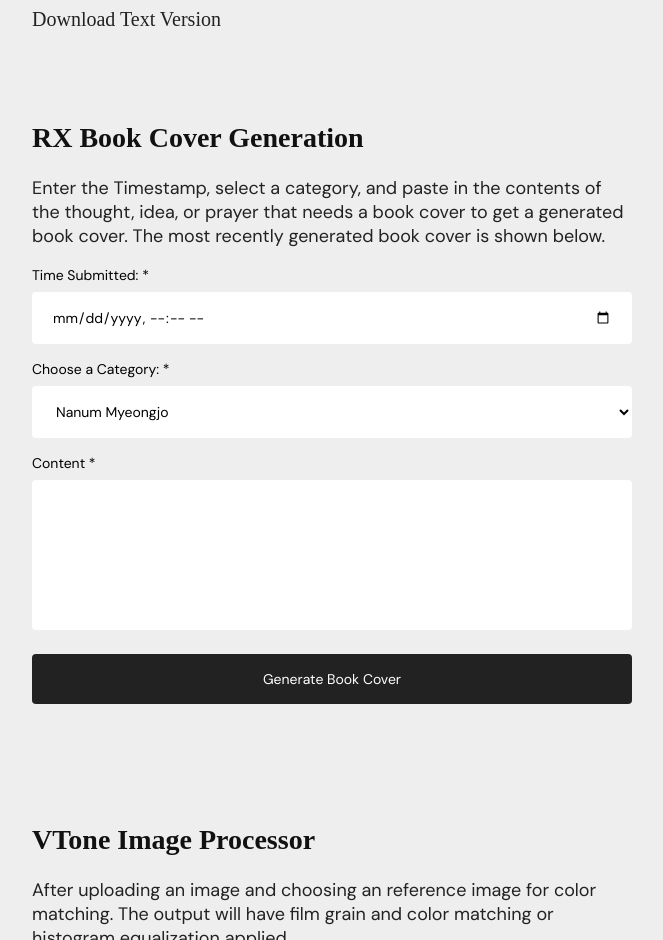
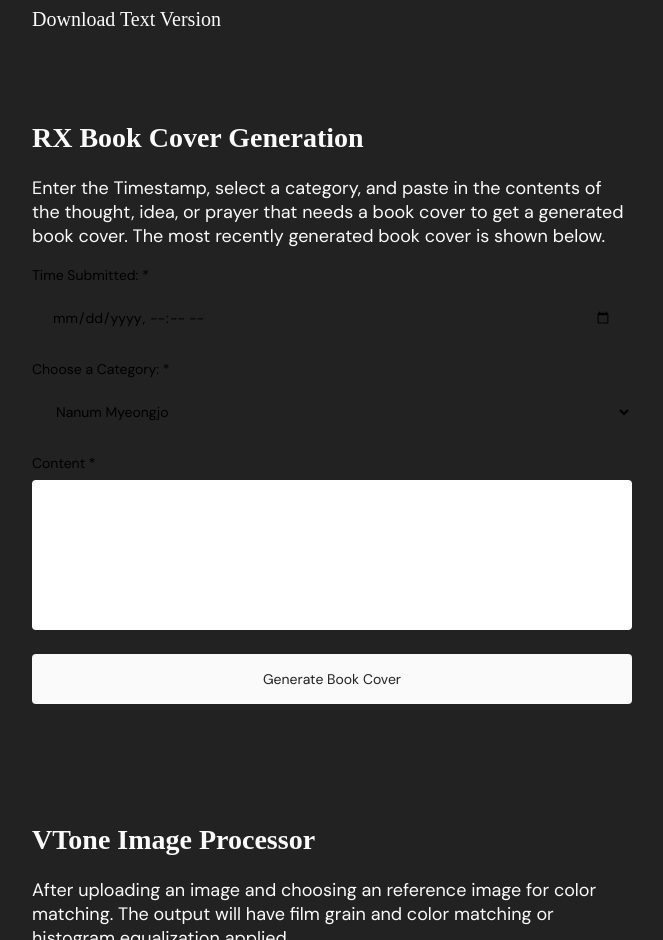
Before and after one commit to RX1334/VTone-Website, a plain HTML site: page index.html in a window 1280 px wide. Shown: the part 1860-2800 px from the top of the page, without its empty margins (308-971 px from the left). Drawn offline with nearby package versions, Linux system fonts and the light colour scheme; a script that the page names is missing; a web font is replaced by a local one.

Commit message:
Darkmode Optimization

```diff
--- a/styles.css
+++ b/styles.css
@@ -1,5 +1,5 @@
 body {
-  background-color: #eee;
+  background-color: #222;
 }
 
 h1 {
@@ -9,7 +9,7 @@ h1 {
   margin-bottom: 12px;
   margin-top: 0px;
 
-  color: #111;
+  color: #fafafa;
 }
 
 h2 {
@@ -18,7 +18,7 @@ h2 {
   line-height: 32px;
   margin-bottom: 4px;
 
-  color: #111;
+  color: #fafafa;
 }
 
 p {
@@ -26,7 +26,7 @@ p {
   font-size: 18px;
   line-height: 24px;
 
-  color: #222;
+  color: #fafafa;
 }
 
 a {
@@ -35,7 +35,7 @@ a {
   line-height: 24px;
   margin-bottom: 4px;
 
-  color: #222;
+  color: #fafafa;
 }
 
 img {
@@ -61,7 +61,7 @@ input {
   margin-top: 8px;
   margin-bottom: 16px;
 
-  background-color: #fff;
+  background-color: #222;
 }
 
 select {
@@ -75,13 +75,13 @@ select {
   padding: 16px 20px;
   border: none;
   border-radius: 4px;
-  background-color: #fff;
+  background-color: #222;
 }
 
 input[type=submit] {
     padding: 16px 20px;
-    background: #222;
-    color: #fff;
+    background: #fafafa;
+    color: #222;
 
     border: none;
     cursor: pointer;
```
